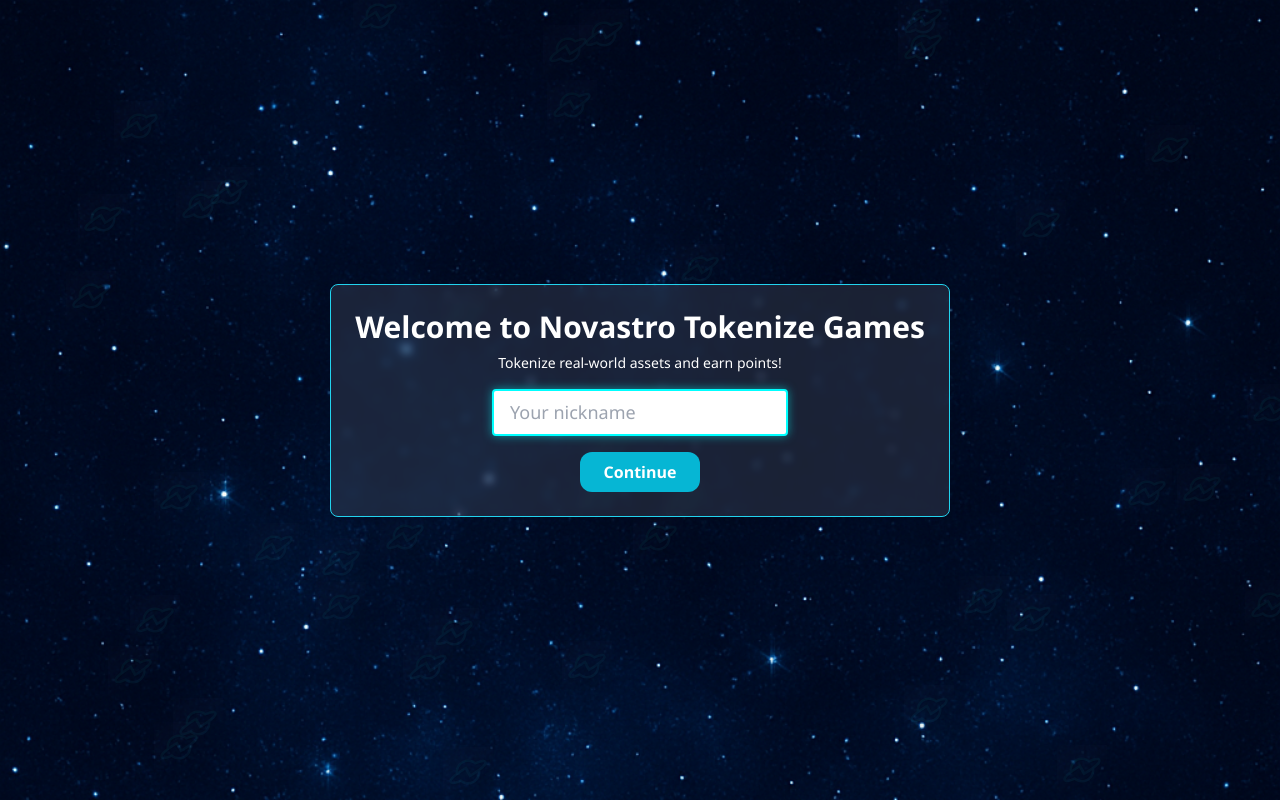
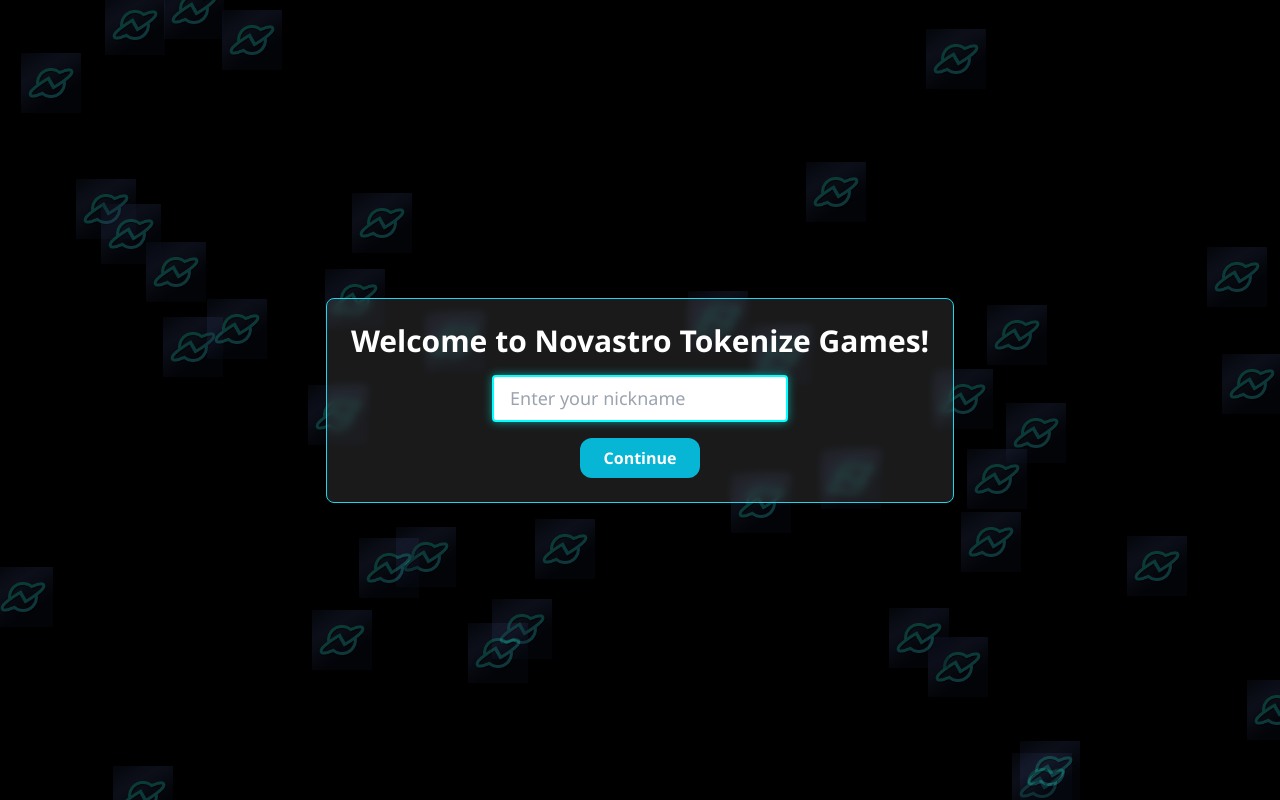
Before and after one commit to traderibo123/gamesnovastro, a Next.js app: page / in a window 1280 px wide. Built offline with nearby package versions, Linux system fonts and the light colour scheme.

Commit message:
Update index.js

```diff
--- a/pages/index.js
+++ b/pages/index.js
@@ -46,7 +46,7 @@
 
   const spawnAsset = () => {
     const rareChance = Math.random();
-    const pool = rareChance < 0.1 ? assets : assets.filter(a => !a.rare);
+    let pool = rareChance < 0.1 ? assets : assets.filter(a => !a.rare);
     const randIndex = Math.floor(Math.random() * pool.length);
     setCurrentAsset(pool[randIndex]);
   };
@@ -55,7 +55,7 @@
     if (!isGameRunning || !currentAsset) return;
     setScore((prev) => prev + currentAsset.points);
     setPointFeedback(`+${currentAsset.points}`);
-    setTimeout(() => setPointFeedback(null), 800);
+    setTimeout(() => setPointFeedback(null), 1000);
     spawnAsset();
   };
 
@@ -64,11 +64,35 @@
     if (nickname.trim()) setSubmitted(true);
   };
 
-  const shareOnTwitter = () => {
-    const text = `${nickname} scored ${score} in the Novastro Tokenize Game! Can you beat it? @Novastro_xyz @traderibo123`;
-    const url = encodeURIComponent('https://gamesnovastro.vercel.app');
-    const shareUrl = `https://twitter.com/intent/tweet?text=${encodeURIComponent(text)}&url=${url}`;
-    window.open(shareUrl, '_blank');
+  const shareOnX = () => {
+    const url = `https://x.com/intent/tweet?text=I scored ${score} points in the Novastro Tokenize Game! 🪙 Try it here: https://gamesnovastro.vercel.app/ via @Novastro_xyz @traderibo123`;
+    window.open(url, '_blank');
+  };
+
+  const renderLogos = () => {
+    const logos = [];
+    for (let i = 0; i < 40; i++) {
+      const top = Math.random() * 100;
+      const left = Math.random() * 100;
+      logos.push(
+        <Image
+          key={i}
+          src="/assets/novastro-logo.png"
+          alt="Background Logo"
+          width={60}
+          height={60}
+          style={{
+            position: 'absolute',
+            top: `${top}%`,
+            left: `${left}%`,
+            opacity: 0.25,
+            pointerEvents: 'none',
+            transform: 'translate(-50%, -50%)',
+          }}
+        />
+      );
+    }
+    return logos;
   };
 
   return (
@@ -79,36 +103,17 @@
         <link rel="icon" href="/favicon.ico" />
       </Head>
 
-      <div
-        className="flex flex-col items-center justify-center min-h-screen text-white px-4 relative bg-cover overflow-hidden"
-        style={{ backgroundImage: 'url("/assets/stars-bg.jpg")' }}
-      >
-        {[...Array(40)].map((_, i) => (
-          <Image
-            key={i}
-            src="/assets/novastro-logo.png"
-            alt="bg-logo"
-            width={50}
-            height={50}
-            className="absolute opacity-5"
-            style={{
-              top: `${Math.random() * 100}%`,
-              left: `${Math.random() * 100}%`,
-              transform: 'translate(-50%, -50%)',
-              zIndex: 0
-            }}
-          />
-        ))}
+      <div className="flex flex-col items-center justify-center min-h-screen text-white px-4 relative overflow-hidden bg-black">
+        {renderLogos()}
 
         {!submitted ? (
           <form onSubmit={handleNicknameSubmit} className="flex flex-col items-center backdrop-blur-sm p-6 rounded-lg bg-white/10 border border-cyan-400 z-10">
-            <h1 className="text-3xl font-bold mb-2 text-center">Welcome to Novastro Tokenize Games</h1>
-            <p className="text-sm mb-4 text-center">Tokenize real-world assets and earn points!</p>
+            <h1 className="text-3xl font-bold mb-4 text-center">Welcome to Novastro Tokenize Games!</h1>
             <input
               type="text"
               value={nickname}
               onChange={(e) => setNickname(e.target.value)}
-              placeholder="Your nickname"
+              placeholder="Enter your nickname"
               required
               className="px-4 py-2 text-black rounded"
             />
@@ -117,15 +122,15 @@
             </button>
           </form>
         ) : (
-          <div className="z-10 text-center">
-            <h1 className="text-4xl font-bold mb-2">Tokenize Everything! 🪙</h1>
-            <p className="text-sm mb-2">Welcome, <span className="font-semibold">{nickname}</span></p>
+          <>
+            <h1 className="text-4xl font-bold mb-2 text-center">Tokenize Everything! 🪙</h1>
+            <p className="text-sm mb-2 text-center">Welcome, <span className="font-semibold">{nickname}</span></p>
             <p className="mb-1">⏳ Time Left: <span className="font-bold">{timeLeft}s</span></p>
             <p className="mb-4">🏆 Score: <span className="font-bold">{score}</span></p>
 
             {isGameRunning && currentAsset && (
-              <div className="flex flex-col items-center mb-6">
-                <div className="relative mb-2">
+              <div className="flex flex-col items-center z-10">
+                <div className="relative mb-3">
                   <Image src={currentAsset.src} alt={currentAsset.name} width={180} height={180} />
                   {pointFeedback && (
                     <span className="absolute top-0 left-1/2 -translate-x-1/2 text-yellow-300 font-bold text-xl animate-bounce">
@@ -134,41 +139,39 @@
                   )}
                 </div>
                 <p className="mb-3 text-lg">{currentAsset.name}</p>
-                <button
-                  onClick={handleClick}
-                  className="mt-2 px-6 py-3 bg-yellow-500 text-black rounded-xl font-semibold hover:bg-yellow-400"
-                >
-                  Tokenize
+              </div>
+            )}
+
+            {isGameRunning && (
+              <button
+                onClick={handleClick}
+                className="fixed bottom-24 px-6 py-3 bg-yellow-500 text-black rounded-xl font-semibold hover:bg-yellow-400 z-20"
+              >
+                Tokenize
+              </button>
+            )}
+
+            {!isGameRunning && timeLeft === 0 && (
+              <div className="text-center mt-6 z-10">
+                <h2 className="text-2xl font-bold mb-2">Game Over!</h2>
+                <p className="mb-2">{nickname}, your score is <span className="font-bold">{score}</span></p>
+                <Image src="/assets/traderibo.jpg" alt="Traderibo" width={60} height={60} className="mx-auto rounded-full mb-1" />
+                <p className="text-xs text-white opacity-70">Created by Traderibo123</p>
+                <button onClick={startGame} className="mt-4 px-6 py-3 bg-green-600 rounded-xl font-bold text-white hover:bg-green-500">
+                  Play Again
+                </button>
+                <button onClick={shareOnX} className="mt-2 px-6 py-2 bg-blue-600 rounded-xl font-semibold hover:bg-blue-500">
+                  Share on X
                 </button>
               </div>
             )}
 
-            {!isGameRunning && timeLeft === 0 && (
-              <div className="text-center mt-6">
-                <h2 className="text-2xl font-bold mb-2">Game Over!</h2>
-                <p className="mb-2">{nickname}, your score is <span className="font-bold">{score}</span></p>
-                <Image src="/assets/traderibo.jpg" alt="Traderibo" width={60} height={60} className="mx-auto rounded-full mb-1" />
-                <p className="text-xs text-white opacity-70">Created by Traderibo123</p>
-                <div className="mt-4 flex gap-4 justify-center">
-                  <button onClick={startGame} className="px-6 py-2 bg-green-600 rounded-xl font-bold text-white hover:bg-green-500">
-                    Play Again
-                  </button>
-                  <button onClick={shareOnTwitter} className="px-6 py-2 bg-blue-600 rounded-xl font-bold text-white hover:bg-blue-500">
-                    Share on X
-                  </button>
-                </div>
-              </div>
-            )}
-
             {!isGameRunning && timeLeft === 30 && (
-              <button
-                onClick={startGame}
-                className="mt-6 px-6 py-3 bg-green-600 rounded-xl font-bold text-white hover:bg-green-500"
-              >
+              <button onClick={startGame} className="mt-6 px-6 py-3 bg-green-600 rounded-xl font-bold text-white hover:bg-green-500">
                 Start Game
               </button>
             )}
-          </div>
+          </>
         )}
       </div>
     </>
```
